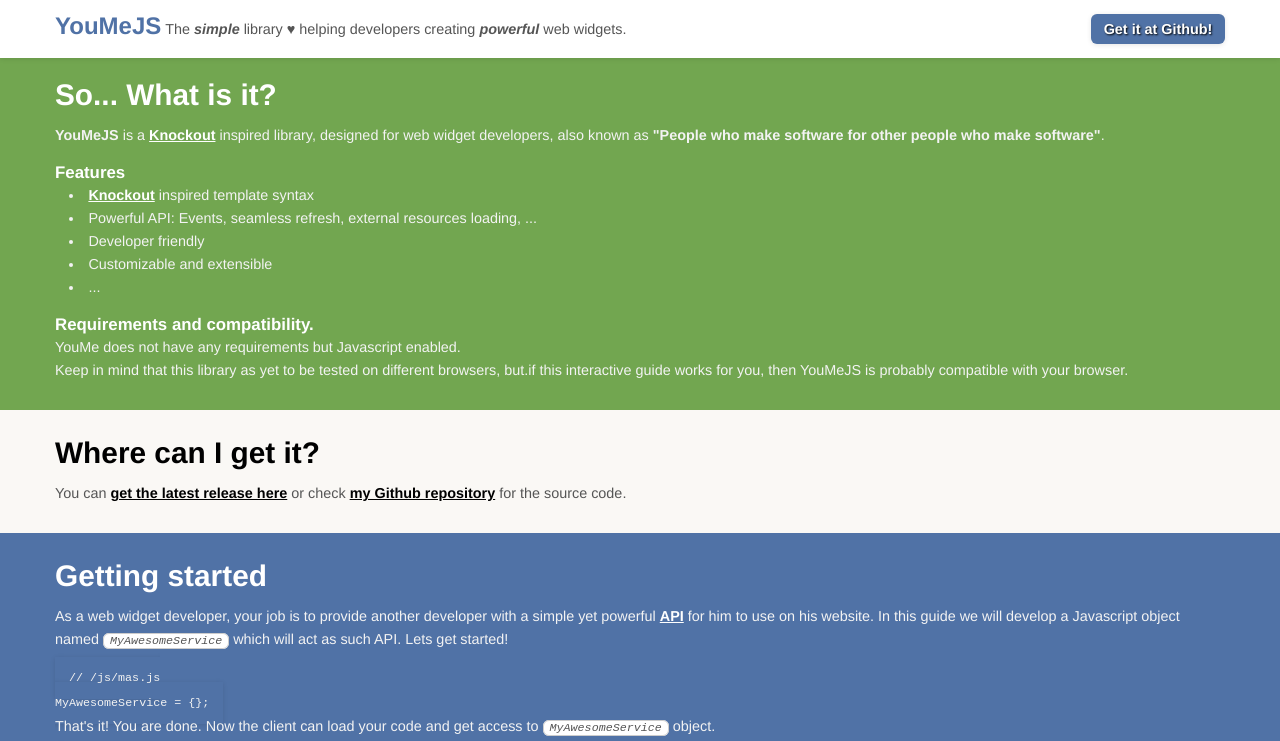
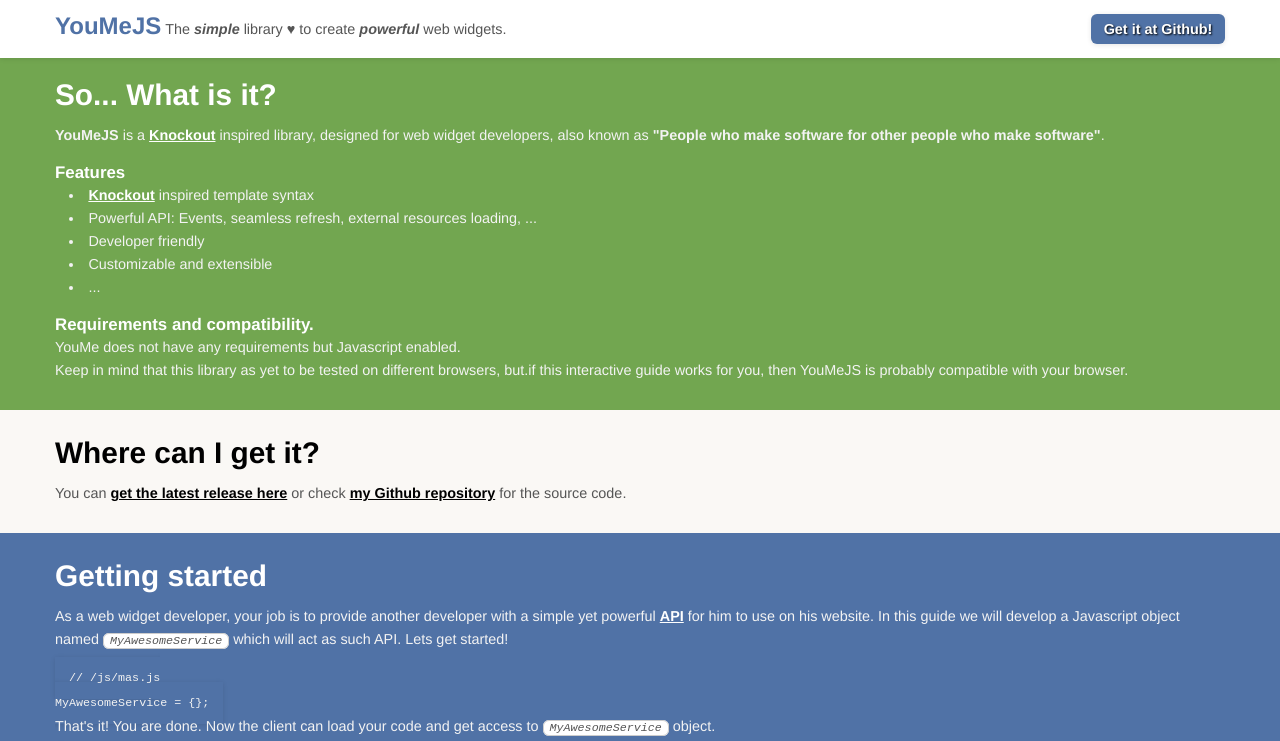
Before and after one commit to XTremEive/YouMeJS, a plain HTML site: page index.html in a window 1280 px wide. Shown: the top 741 px of the page. Drawn offline with nearby package versions, Linux system fonts and the light colour scheme.

Commit message:
Update index.html

```diff
--- a/index.html
+++ b/index.html
@@ -58,7 +58,7 @@
     <div class="container">
         <a href="https://github.com/XTremEive/YouMeJS" class="button">Get it at Github!</a>
         <h1>YouMeJS</h1>
-        <p>The <em>simple</em> library &hearts; helping developers creating <em>powerful</em> web widgets.</p>
+        <p>The <em>simple</em> library &hearts; to create <em>powerful</em> web widgets.</p>
     </div>
 </header>
 
```
